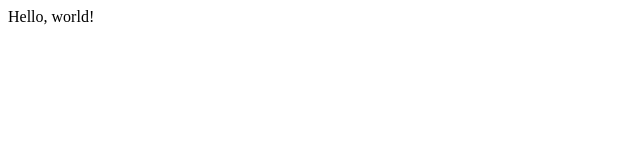
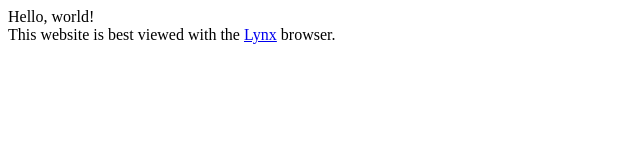
Before and after one commit to yugyfoog/yugyfoog.github.io, a plain HTML site: page index.html in a window 1280 px wide. Shown: the whole page, without its empty margins (0-640 px from the left). Drawn offline with nearby package versions, Linux system fonts and the light colour scheme; some packages are replaced by stand-ins of ours.

Commit message:
major update

```diff
--- a/index.html
+++ b/index.html
@@ -1 +1,15 @@
-Hello, world!
+<html>
+  <head>
+    <title>My Website!</title>
+    <script src="https://fred-wang.github.io/mathjax.js/mpadded-min.js"></script>
+  </head>
+  <body>
+    <main>
+      Hello, world!
+      <footer>
+	This website is best viewed with the
+	<a href="http://lynx.browser.org">Lynx</a> browser.
+      </footer>
+    </main>
+  </body>
+</html>
```
